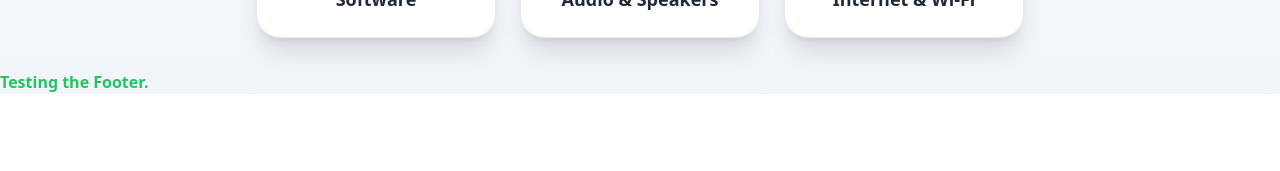
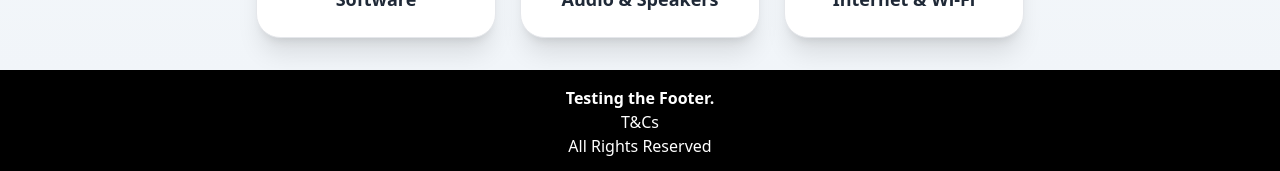
Before and after one commit to PritamMaharjan86/Online-Shopping, a React (Create React App) app: page /product in a window 1280 px wide. Shown: the part 946-1117 px from the top of the page. Before the commit the page ends 1040 px from the top, so only its background shows below. Built offline with nearby package versions, Linux system fonts and the light colour scheme.

Commit message:
updating

```diff
--- a/src/components/Footer.js
+++ b/src/components/Footer.js
@@ -2,8 +2,10 @@ import React from 'react'
 
 const Footer = () => {
   return (
-    <div>
-      <span className='font-bold text-green-500'>Testing the Footer.</span>
+    <div className='text-center bg-black text-white py-4'>
+      <span className='font-bold'>Testing the Footer.</span> <br />
+      <span>T&Cs</span><br />
+      <span>All Rights Reserved</span><br />
     </div>
   )
 }
```
